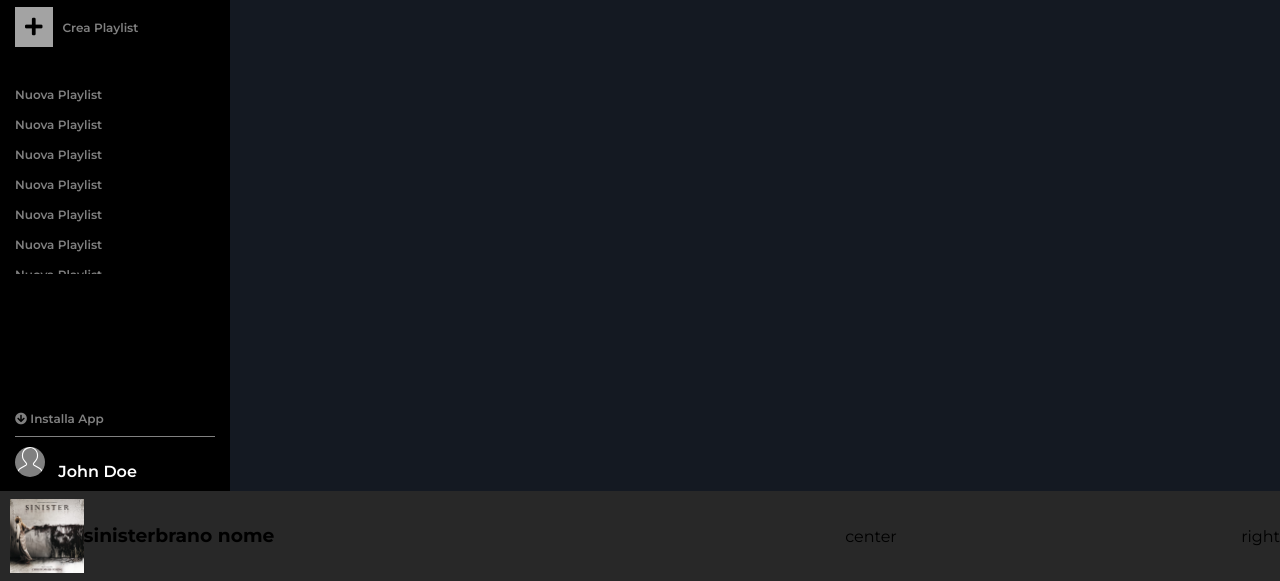
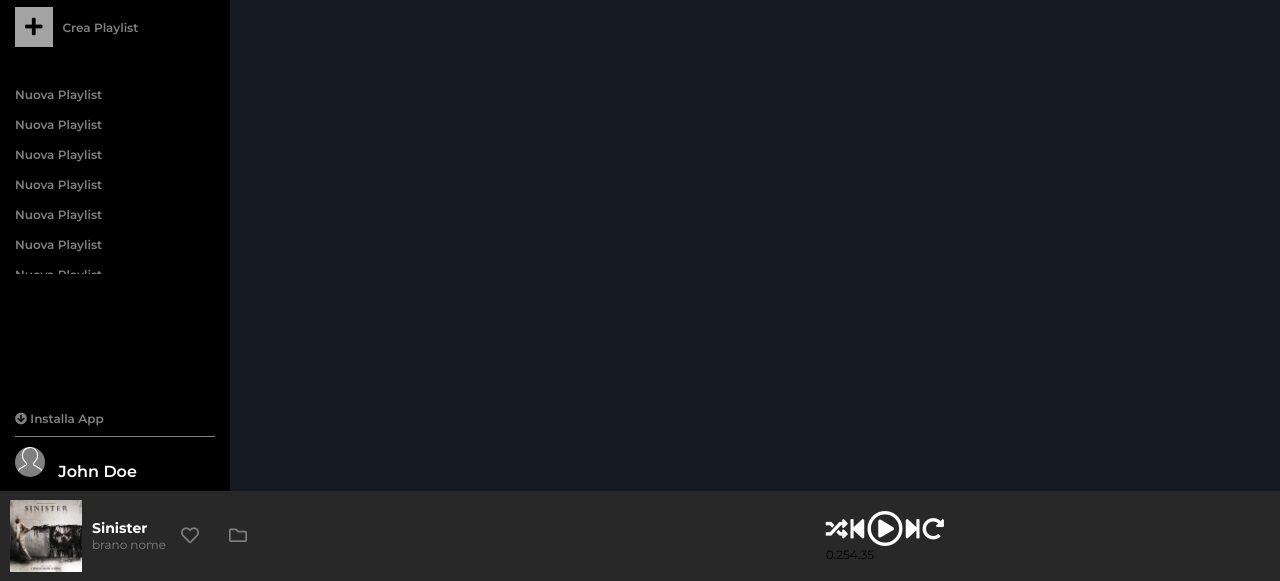
Before and after one commit to Paridian92/html-css-spotifyweb, a plain HTML site: page index.html in a window 1280 px wide. Shown: the part 219-800 px from the top of the page. Drawn offline with Linux system fonts and the light colour scheme.

Commit message:
x ticket

```diff
--- a/css/style.css
+++ b/css/style.css
@@ -31,6 +31,7 @@ a{
 
 .hover:hover{
   color: white;
+  transition: 0.5s;
 }
 
 .hidden-item{
@@ -75,6 +76,10 @@ a{
 .logo-mobile{
   width: 85%;
   padding-top: 15px;
+}
+
+.home::before{
+  border-left: 2px solid white;
 }
 
 .nav-top ul li img{
@@ -204,6 +209,7 @@ footer{
   width: 100%;
   height: 90px;
   padding-left: 10px;
+  font-size: 12px;
 
 }
 
@@ -213,15 +219,35 @@ footer{
 
 }
 
-#foot-lft span:first-of-type{
+#foot-lft i{
+  font-size: 18px;
+  color: grey;
+  margin: 0 15px;
+}
+
+.player-button{
+  align-items: center;
+  justify-content: space-evenly;
+}
+
+.player-button i:nth-child(3){
+  font-size: 36px;
+}
+
+.player-button i{
+  font-size: 22px;
   color: white;
 
 }
 
+
 footer img{
   width: 15%;
+  margin-right: 10px;
 
 }
+
+
 
 /* MEDIA QUERIES */
 
@@ -261,6 +287,9 @@ footer img{
     display: none;
   }
 
+  #foot-lft .flex{
+    flex-direction: column;
+
 }
 
 @media (max-height:580px){
--- a/index.html
+++ b/index.html
@@ -22,7 +22,7 @@
           <div class="logo"><img src="img/logo.svg" alt="logo"></div>
           <div class="logo-mobile hidden-item"><img src="img/logo-small.svg" alt=""></div>
           <ul>
-            <a href="#"><li class="flex text-white hover"><img src="img/home.svg" alt="logo"> <span>Home</span></li></a>
+            <a href="#"><li class="flex text-white hover home"><img src="img/home.svg" alt="logo"> <span>Home</span></li></a>
             <a href="#"><li  class="flex hover text-grey"><img src="img/search.svg" alt="logo"><span>Cerca</span></li></a>
             <a href="#"><li  class="flex hover text-grey"><img src="img/libreria.svg" alt="logo"> <span>La tua Libreria</span> </li></a>
 
@@ -55,7 +55,7 @@
         <div class="nav-bot">
 
           <div class="install">
-            <a class="text-grey" href="#"><i class="fas fa-arrow-circle-down"></i>
+            <a class="text-grey hover" href="#"><i class="fas fa-arrow-circle-down"></i>
             <span>Installa App</span></a>
           </div>
 
@@ -80,17 +80,52 @@
 
   <footer>
     <div id="foot-lft">
-      <img src="img/sinister.jpeg" alt="">
-      <h3>sinister</h3>
-      <h3>brano nome</h3>
+
+      <img src="img/sinister.jpeg" alt="sinsiter">
+
+      <div>
+
+      <h3 class="text-white">Sinister</h3>
+      <span class="text-grey">brano nome</span>
+
+      </div>
+      <div class="flex">
+        <a href="#"><i class="far fa-heart"></i></a>
+        <a href="#"><i class="far fa-folder"></i></a>
+      </div>
+
     </div>
 
 
-    <div id="foot-cnt">center</div>
+    <div id="foot-cnt">
+
+      <div class="player-button flex">
+
+
+        <i class="fas fa-random"></i>
+        <i class="fas fa-step-backward"></i>
+        <i class="far fa-play-circle"></i>
+        <i class="fas fa-step-forward"></i>
+        <i class="fas fa-redo-alt"></i>
+
+      </div>
+
+      <div class="player-bar flex">
+
+        <span>0.25</span>
+
+        <div class="music-bar"></div>
+
+        <span>4.35</span>
+
+      </div>
+
+
+    </div>
 
 
 
-    <div id="foot-rgt">right</div>
+    <div id="foot-rgt"></div>
   </footer>
 </body>
 
```
